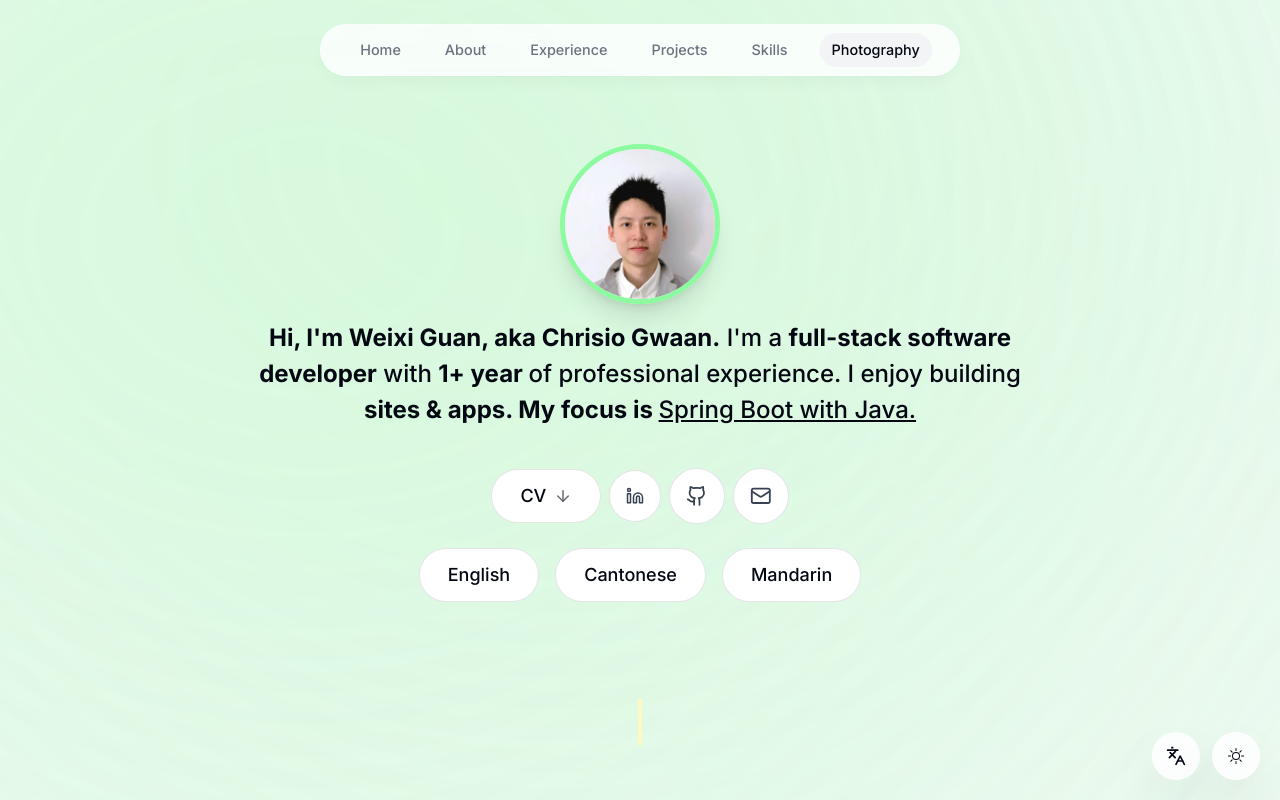
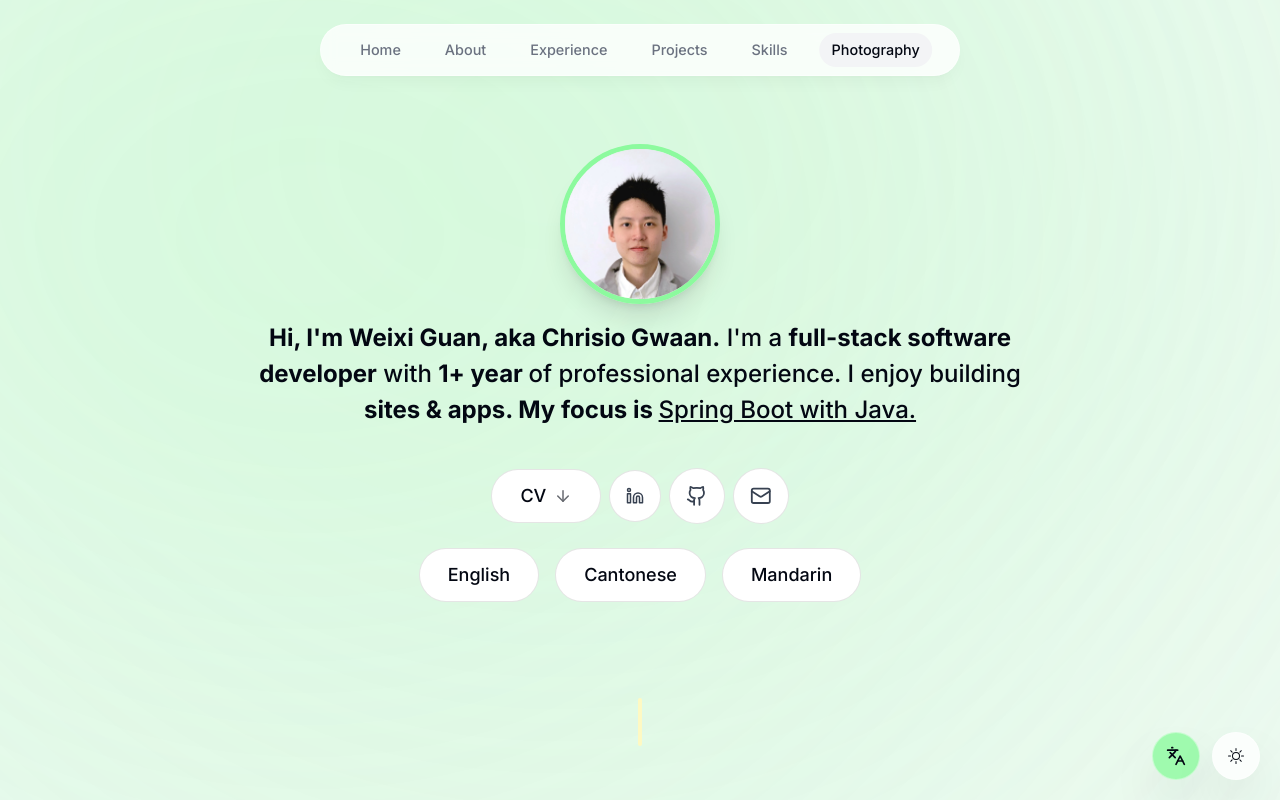
Before and after one commit to ChrisioGwaan/portfolio-cg, a Next.js app: page / in a window 1280 px wide. Shown: the top 800 px of the page. Built offline with nearby package versions, Linux system fonts and the light colour scheme.

Commit message:
+update: update button background color in LanguageSwitch component

```diff
--- a/components/language-switch.tsx
+++ b/components/language-switch.tsx
@@ -42,7 +42,7 @@ export default function LanguageSwitch() {
     <div className="relative" ref={dropdownRef}>
       <button
         onClick={() => setOpen(!open)}
-        className="bg-white w-[3rem] h-[3rem] bg-opacity-80 backdrop-blur-[0.5rem] border border-white border-opacity-40 shadow-2xl rounded-full flex items-center justify-center hover:scale-[1.15] active:scale-105 transition-all dark:bg-gray-950"
+        className="bg-[#8cfa9e] w-[3rem] h-[3rem] bg-opacity-80 backdrop-blur-[0.5rem] border border-white border-opacity-40 shadow-2xl rounded-full flex items-center justify-center hover:scale-[1.15] active:scale-105 transition-all dark:bg-gray-950"
         title="Select Language"
       >
         <LuLanguages className="h-5 w-5" />
```
